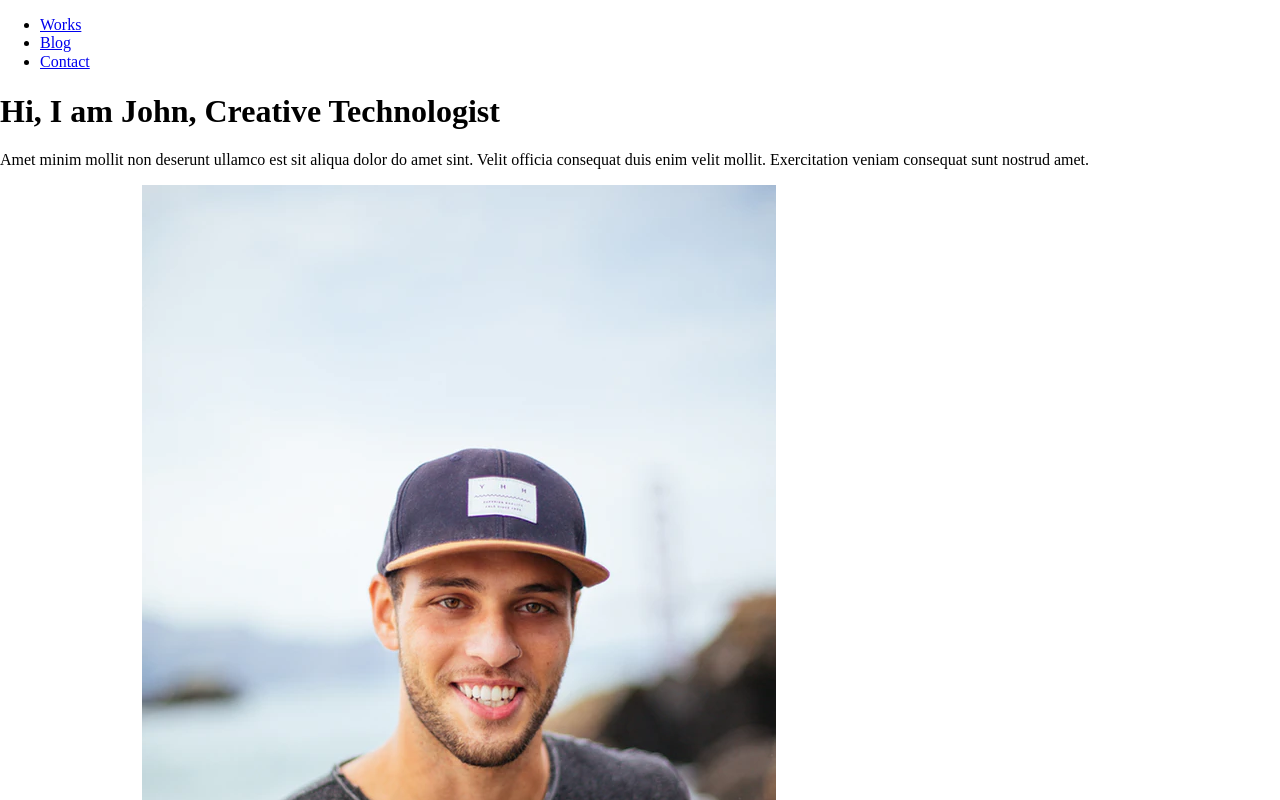
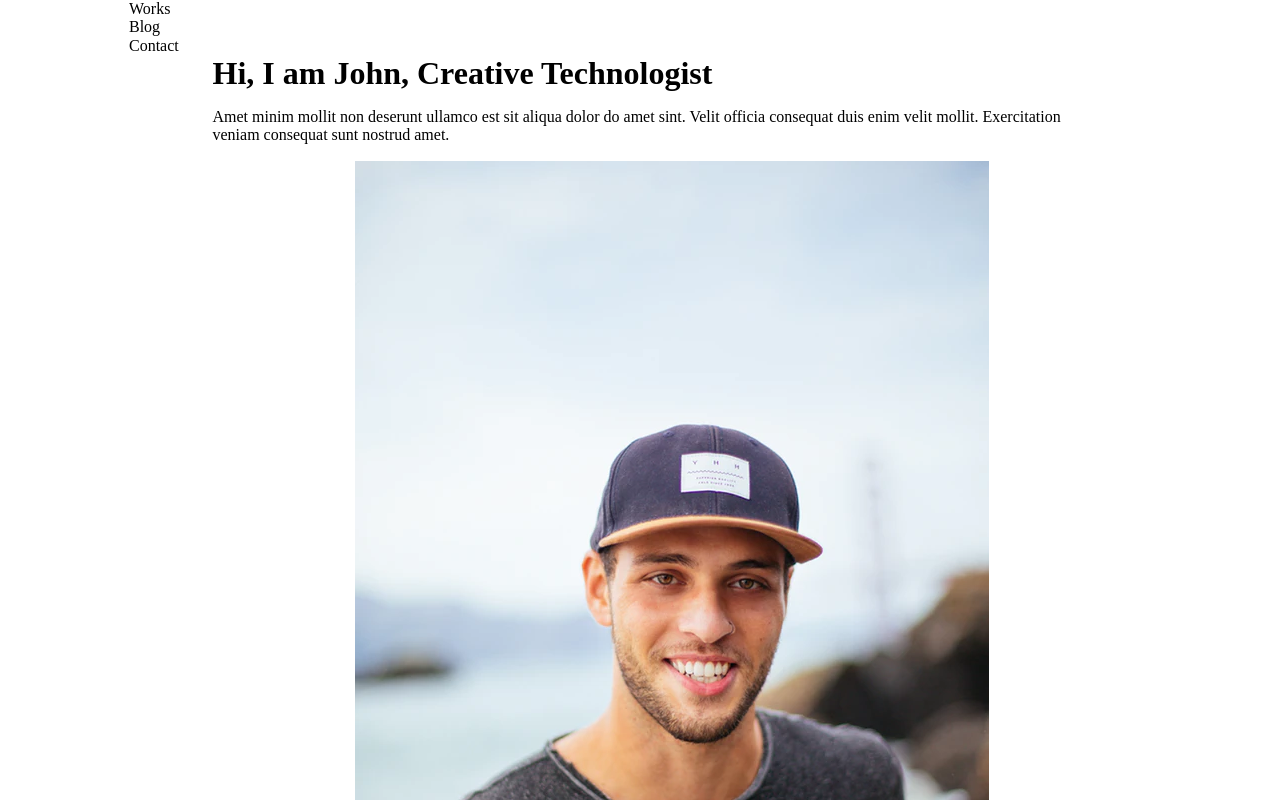
Before and after one commit to ArsenyIlenko/Big-Project, a plain HTML site: page index.html in a window 1280 px wide. Shown: the top 800 px of the page. Drawn offline with Linux system fonts and the light colour scheme.

Commit message:
Add files via upload

```diff
--- a/css/style.css
+++ b/css/style.css
@@ -2,6 +2,45 @@
     box-sizing: border-box;
 }
 
+html, body {
+    margin: 0;
+    padding: 0;
+    height: 100%;
+    width: 100%;
+}
+
 .body {
     font-family: 'Roboto', sans-serif;
+    font-size: 16px;
+    line-height: 1.42;
 }
+
+ul, li {
+    list-style: none;
+    margin: 0;
+    padding: 0;
+}
+
+a {
+    text-decoration: none;
+    color: black;
+}
+
+h1, h2, h3 {
+    margin: 0;
+}
+
+.wrapper {
+    min-height: 100%;
+    overflow: hidden;
+}
+
+.contain {
+    max-width: 865px;
+    padding: 0px 5px;
+    margin: 0 auto;
+}
+
+.header__contain {
+    max-width: 1032px;
+}
```
